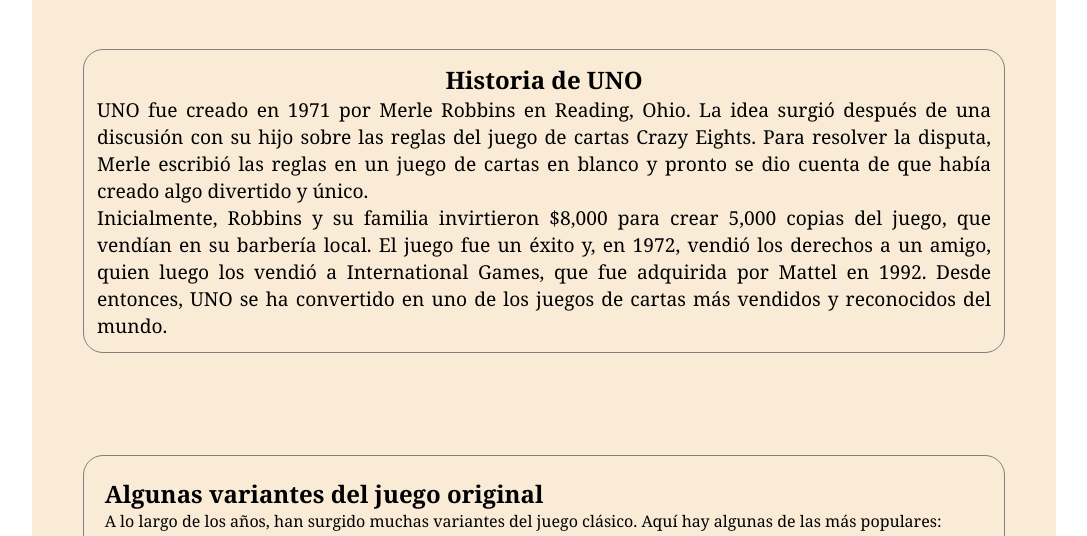
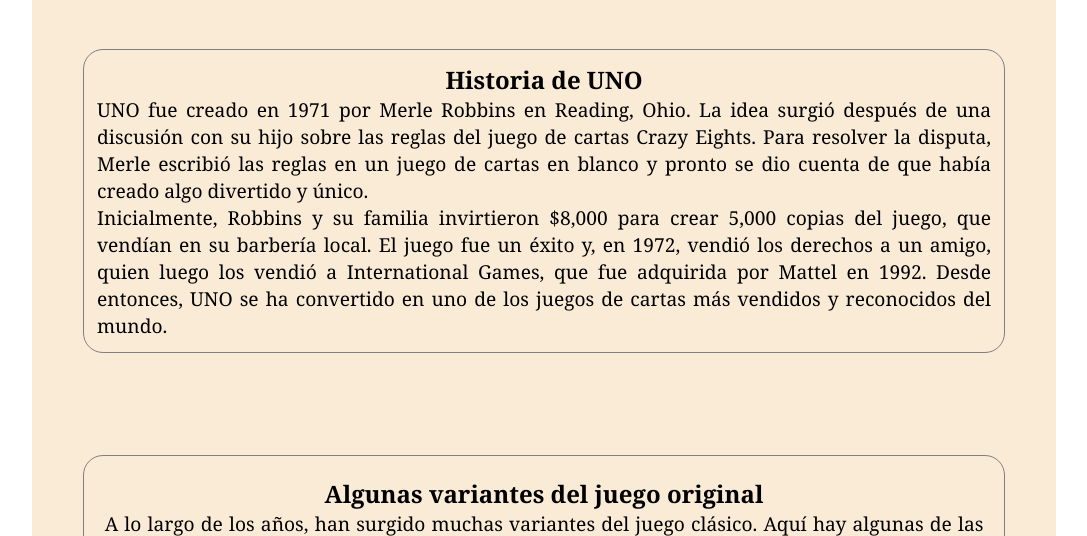
Before and after one commit to Alex-Alas/juegos-de-mesa, a plain HTML site: page index.html in a window 1280 px wide. Shown: the part 416-952 px from the top of the page, without its empty margins (96-1183 px from the left). Drawn offline with Linux system fonts and the light colour scheme.

Commit message:
Estilos de texto estandarizados

```diff
--- a/estilo.css
+++ b/estilo.css
@@ -51,12 +51,12 @@ main {
     padding: 1vw;
 }
 
-#historia p {
+p {
     font-size: 1.2rem;
     text-align: justify;
 }
 
-#historia h2 {
+h2, h4 {
     font-size: 1.5rem;
     text-align: center;
 }
```
